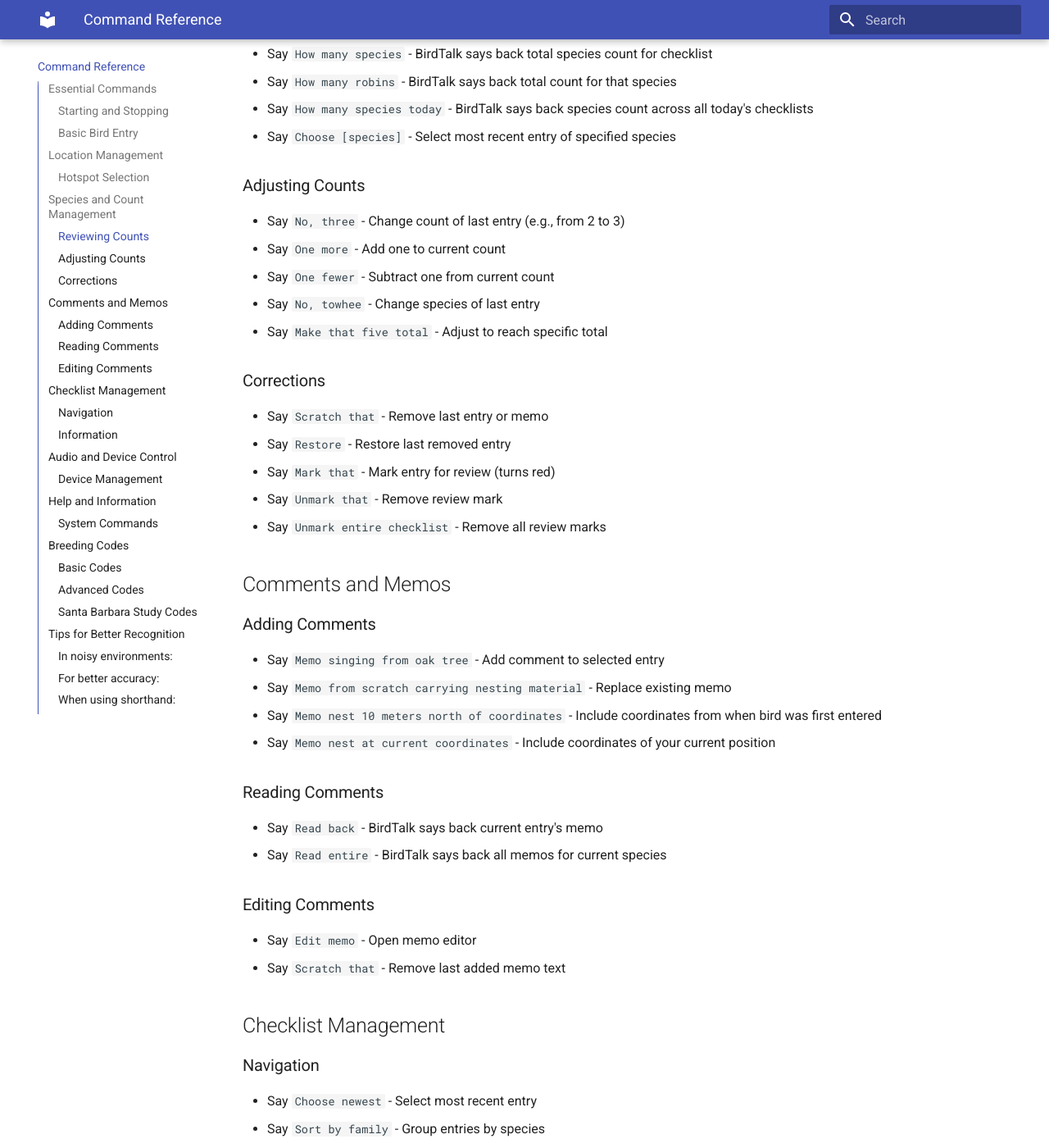
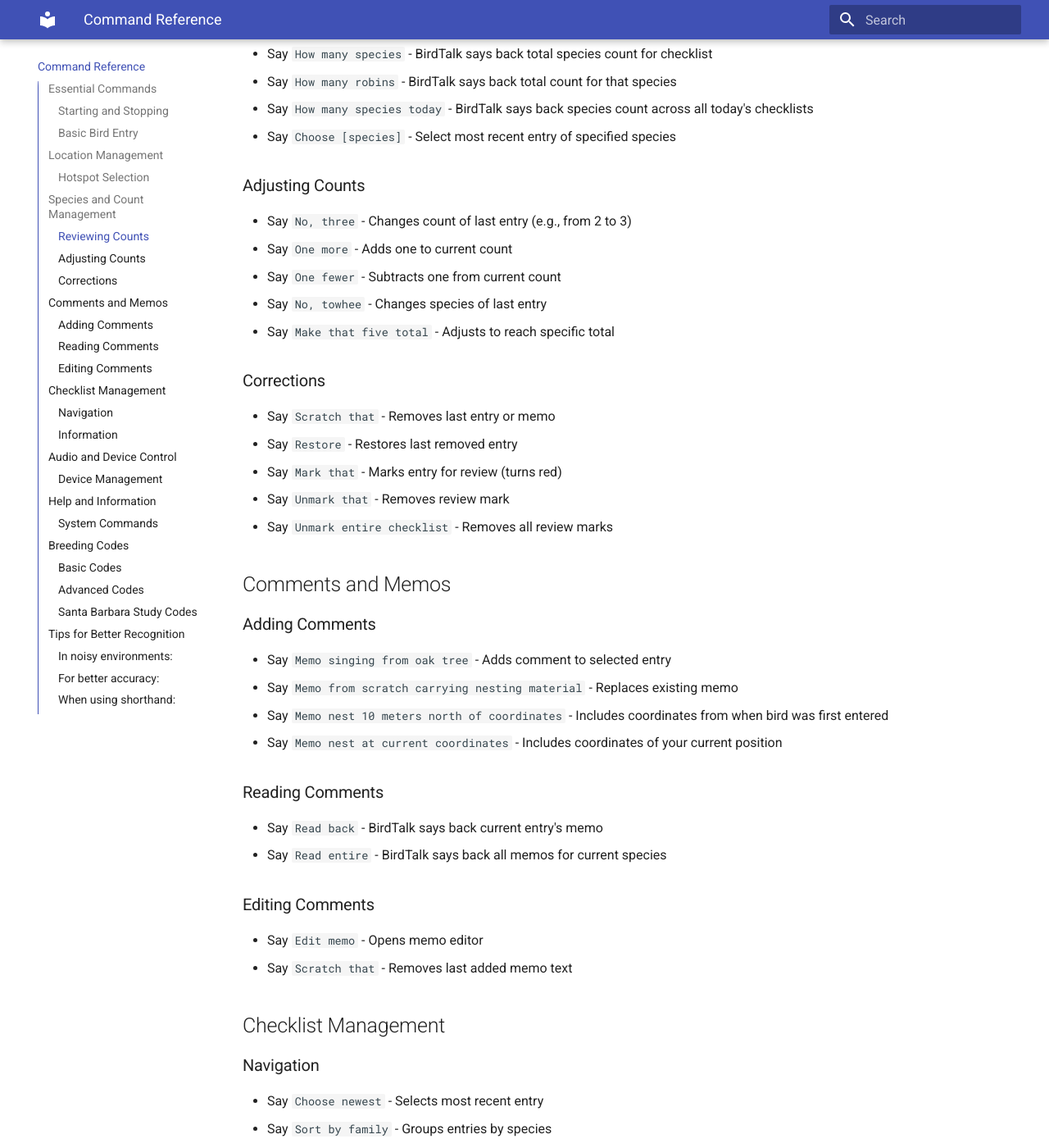
Before and after one commit to johncallender/birdtalk-docs, an MkDocs documentation site: the page built from docs/commands/reference.md, in a window 1280 px wide and 1400 px high, scrolled down 1169 px. Shown: the whole window at 82% size. Built offline with MkDocs 1.6.1 and Material for MkDocs 9.7.7, drawn with Linux system fonts in a browser that asks for light colours; some of the changed text lies outside the part shown.

Commit message:
Update command descriptions and formatting
- Update verb tense to present tense throughout command reference (e.g., 'Changes' instead of 'Change')
- Add link to Tips and Tricks at bottom of command reference
- Clarify difference between 'coordinates' and 'current coordinates' in memo commands
- Add more descriptive examples throughout
- Make command descriptions more consistent

```diff
--- a/docs/commands/reference.md
+++ b/docs/commands/reference.md
@@ -35,42 +35,42 @@
 - Say `Choose [species]` - Select most recent entry of specified species
 
 ### Adjusting Counts
-- Say `No, three` - Change count of last entry (e.g., from 2 to 3)
-- Say `One more` - Add one to current count
-- Say `One fewer` - Subtract one from current count
-- Say `No, towhee` - Change species of last entry
-- Say `Make that five total` - Adjust to reach specific total
+- Say `No, three` - Changes count of last entry (e.g., from 2 to 3)
+- Say `One more` - Adds one to current count
+- Say `One fewer` - Subtracts one from current count
+- Say `No, towhee` - Changes species of last entry
+- Say `Make that five total` - Adjusts to reach specific total
 
 ### Corrections
-- Say `Scratch that` - Remove last entry or memo
-- Say `Restore` - Restore last removed entry
-- Say `Mark that` - Mark entry for review (turns red)
-- Say `Unmark that` - Remove review mark
-- Say `Unmark entire checklist` - Remove all review marks
+- Say `Scratch that` - Removes last entry or memo
+- Say `Restore` - Restores last removed entry
+- Say `Mark that` - Marks entry for review (turns red)
+- Say `Unmark that` - Removes review mark
+- Say `Unmark entire checklist` - Removes all review marks
 
 ## Comments and Memos
 
 ### Adding Comments
-- Say `Memo singing from oak tree` - Add comment to selected entry
-- Say `Memo from scratch carrying nesting material` - Replace existing memo
-- Say `Memo nest 10 meters north of coordinates` - Include coordinates from when bird was first entered
-- Say `Memo nest at current coordinates` - Include coordinates of your current position
+- Say `Memo singing from oak tree` - Adds comment to selected entry
+- Say `Memo from scratch carrying nesting material` - Replaces existing memo
+- Say `Memo nest 10 meters north of coordinates` - Includes coordinates from when bird was first entered
+- Say `Memo nest at current coordinates` - Includes coordinates of your current position
 
 ### Reading Comments
 - Say `Read back` - BirdTalk says back current entry's memo
 - Say `Read entire` - BirdTalk says back all memos for current species
 
 ### Editing Comments
-- Say `Edit memo` - Open memo editor
-- Say `Scratch that` - Remove last added memo text
+- Say `Edit memo` - Opens memo editor
+- Say `Scratch that` - Removes last added memo text
 
 ## Checklist Management
 
 ### Navigation
-- Say `Choose newest` - Select most recent entry
-- Say `Sort by family` - Group entries by species
-- Say `Sort by time` - Show entries chronologically
-- Say `Show coordinates` - Display GPS coordinates
+- Say `Choose newest` - Selects most recent entry
+- Say `Sort by family` - Groups entries by species
+- Say `Sort by time` - Shows entries chronologically
+- Say `Show coordinates` - Displays GPS coordinates
 
 ### Information
 - Say `How far` - BirdTalk says back distance traveled
```
Also changed, not shown: other parts of docs/commands/reference.md (+18 -16 lines).
